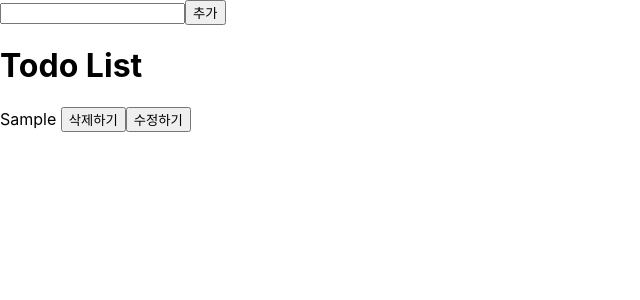
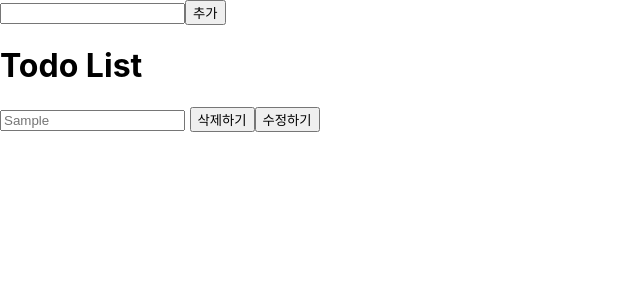
Before and after one commit to Katie27-maker/Final_project2, a React (Create React App) app in the folder final_project2/: page / in a window 1280 px wide. Both pictures are taken after typing "Sample" into the empty fields and a click on the button "추가". Shown: the top 300 px of the page, without its empty margins (0-640 px from the left). Built offline with nearby package versions, Linux system fonts and the light colour scheme.

Commit message:
삭제, 수정 기능 추가

```diff
--- a/final_project2/src/App.js
+++ b/final_project2/src/App.js
@@ -11,6 +11,7 @@ function App() {
   // 😀 useState는 페이지 랜더링 시 1회만! 발동! 이후 발동 하지 않는다!!
   const [inputValue,setInputValue] = useState('');    // 아직 입력한 값은 빈 값이니까 비워두기
   const [todoList,setTodoList] = useState([]);        // 아이템을 모아두려면 어떤 타입이 제일 좋으냐 배열이 좋다.
+
 
   const addItem = () => {
     console.log("inputValue값을 todoList에 추가!");
@@ -54,7 +55,8 @@ function App() {
         />
 
         <button onClick={addItem}>추가</button>  {/*onClick={onSubmit}*/}
-        <TodoBoard 삭제하기={DeleteClick} todoList={todoList}/>
+        <TodoBoard 삭제하기={DeleteClick} todoList={todoList} 수정하기={UpDateClick} />
+
       </form>
     </main>
   );
--- a/final_project2/src/components/TodoBoard.js
+++ b/final_project2/src/components/TodoBoard.js
@@ -6,7 +6,7 @@ const TodoBoard = (props) => {
     return (
         <div>
             <h1>Todo List</h1>
-            {props.todoList.map((item)=><Todoitem item={item} delete={props.삭제하기}/>) }
+            {props.todoList.map((item,index)=><Todoitem item={item}index={index} delete={props.삭제하기} update={props.수정하기} />) }
         </div>
     );
 };
--- a/final_project2/src/components/todoitem.js
+++ b/final_project2/src/components/todoitem.js
@@ -1,11 +1,21 @@
-import React from 'react';
+import React, { useState } from 'react';
 
 const Todoitem = (props) => {
-    const todoItem = document.getElementsByClassName('todo-item')
+
+    const [isEditClicked, setIsEditClicked] = useState(false);      // 클릭을 했을때 변경 될 데이터
+    const [updatedText,setupdatedText] = useState(props.item);    // 아이템 수정 하기
+
+
+    const submitEditedContent = () => {
+
+    }
 
     return (
             <div className='todo-item'>
-                {props.item}  {/* <= todolist에 있던 요소 출력 */}
+
+                <input type='text' placeholder={!updatedText?props.item:updatedText}/>  {/* <= todolist에 있던 요소 출력 */}
+
+
                 <input onClick={()=>props.delete(props.item)} type='button' value={"삭제하기"} />
                 <input onClick={()=>props.update(props.item)} type='button' value={"수정하기"} />
             </div>
```
